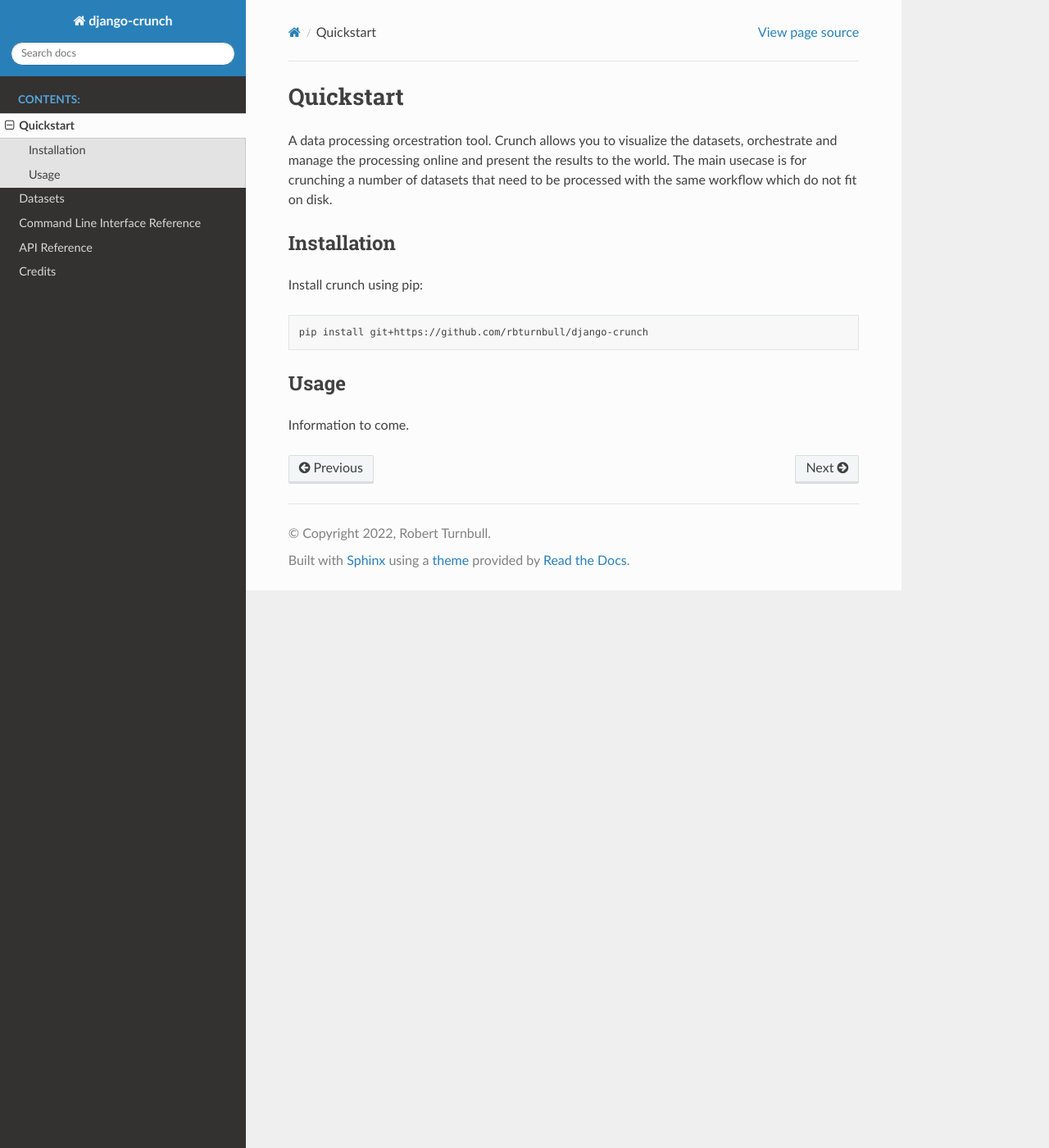
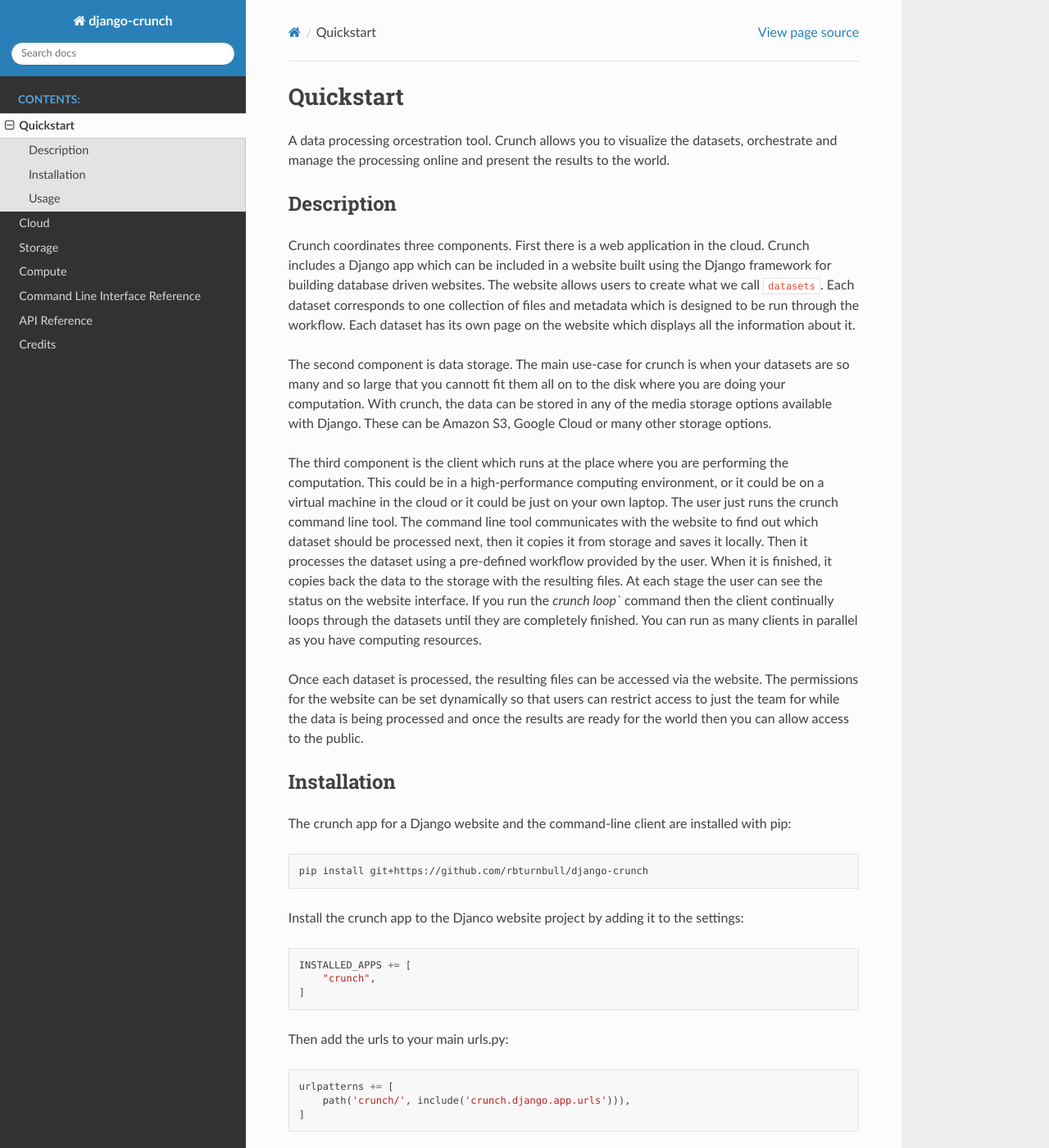
Before and after one commit to rbturnbull/django-crunch, a Sphinx documentation site: the page built from docs/quickstart.rst, in a window 1280 px wide and 1400 px high. Shown: the whole window at 82% size. Built offline with Sphinx 7.4.7 and the Read the Docs theme 2.0.0, drawn with Linux system fonts in a browser that asks for light colours; some of the changed text lies outside the part shown.

Commit message:
:abc: adding more docs

```diff
--- a/README.rst
+++ b/README.rst
@@ -27,22 +27,77 @@ django-crunch
 
 A data processing orcestration tool.
 Crunch allows you to visualize the datasets, orchestrate and manage the processing online and present the results to the world.
-The main usecase is for crunching a number of datasets that need to be processed with the same workflow which do not fit on disk.
+
+Description
+===========
+
+Crunch coordinates three components. First there is a web application in the cloud.
+Crunch includes a Django app which can be included in a website built using the Django framework for building database driven websites.
+The website allows users to create what we call ``datasets``.
+Each dataset corresponds to one collection of files and metadata which is designed to be run through the workflow.
+Each dataset has its own page on the website which displays all the information about it.
+
+The second component is data storage.
+The main use-case for crunch is when your datasets are so many and so large that you cannott fit them all on to the disk where you are doing your computation.
+With crunch, the data can be stored in any of the media storage options available with Django.
+These can be Amazon S3, Google Cloud or many other storage options.
+
+The third component is the client which runs at the place where you are performing the computation.
+This could be in a high-performance computing environment, or it could be on a virtual machine in the cloud or it could be just on your own laptop.
+The user just runs the crunch command line tool.
+The command line tool communicates with the website to find out which dataset should be processed next,
+then it copies it from storage and saves it locally.
+Then it processes the dataset using a pre-defined workflow provided by the user.
+When it is finished, it copies back the data to the storage with the resulting files.
+At each stage the user can see the status on the website interface.
+If you run the `crunch loop`` command then the client continually loops through the datasets until they are completely finished.
+You can run as many clients in parallel as you have computing resources.
+
+Once each dataset is processed, the resulting files can be accessed via the website.
+The permissions for the website can be set dynamically so that users can restrict access
+to just the team for while the data is being processed and once the results are ready for the world then you can allow access to the public.
+
 
 Installation
 ==================================
 
-Install crunch using pip:
+The crunch app for a Django website and the command-line client are installed with pip:
 
 .. code-block:: bash
 
     pip install git+https://github.com/rbturnbull/django-crunch
 
 
+Install the crunch app to the Djanco website project by adding it to the settings:
+
+.. code-block:: python
+
+    INSTALLED_APPS += [
+        "crunch",
+    ]
+
+Then add the urls to your main urls.py:
+
+.. code-block:: python
+
+    urlpatterns += [
+        path('crunch/', include('crunch.django.app.urls'))),
+    ]
+
+The path ``crunch/`` can be changed to be whatever you choose.
+
 Usage
 ==================================
 
-Information to come.
+Create projects, datasets, items and attributes on the website using the HTML interface, the crunch command-line client or the Python API.
+
+Upload initial data for each dataset as needed to the storage using the Crunch HTML interface or direct to the folder for each dataset on the storage.
+
+Then process each dataset at the location where you are performing your compute with the crunch client. All datasets can be processed with the single command:
+
+.. code-block:: bash
+
+    crunch loop
 
 .. end-quickstart
 
--- a/docs/index.rst
+++ b/docs/index.rst
@@ -21,7 +21,9 @@ The main use-case is for crunching a number of datasets that need to be processe
    :caption: Contents:
 
    quickstart
-   datasets
+   cloud
+   storage
+   compute
    cli
    api
    credits
--- /dev/null
+++ b/docs/storage.rst
@@ -0,0 +1,3 @@
+=================
+Storage
+=================
```
Also changed, not shown: docs/api.rst (+7 -0 lines), docs/cloud.rst (added, +47 -0 lines), docs/compute.rst (added, +115 -0 lines), docs/datasets.rst (deleted, +0 -13 lines).
